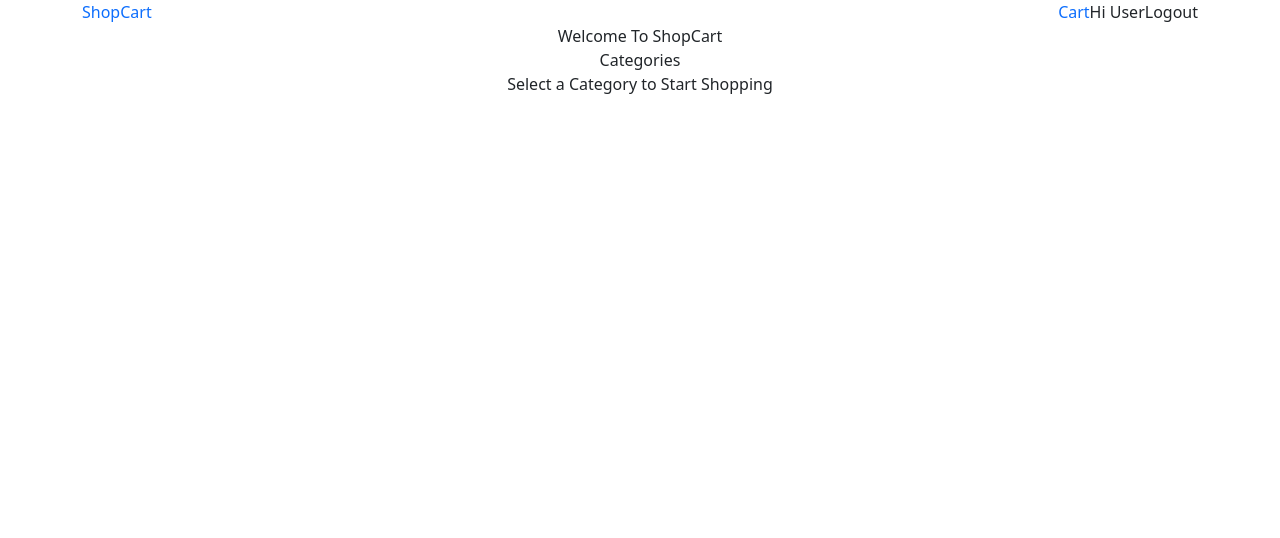
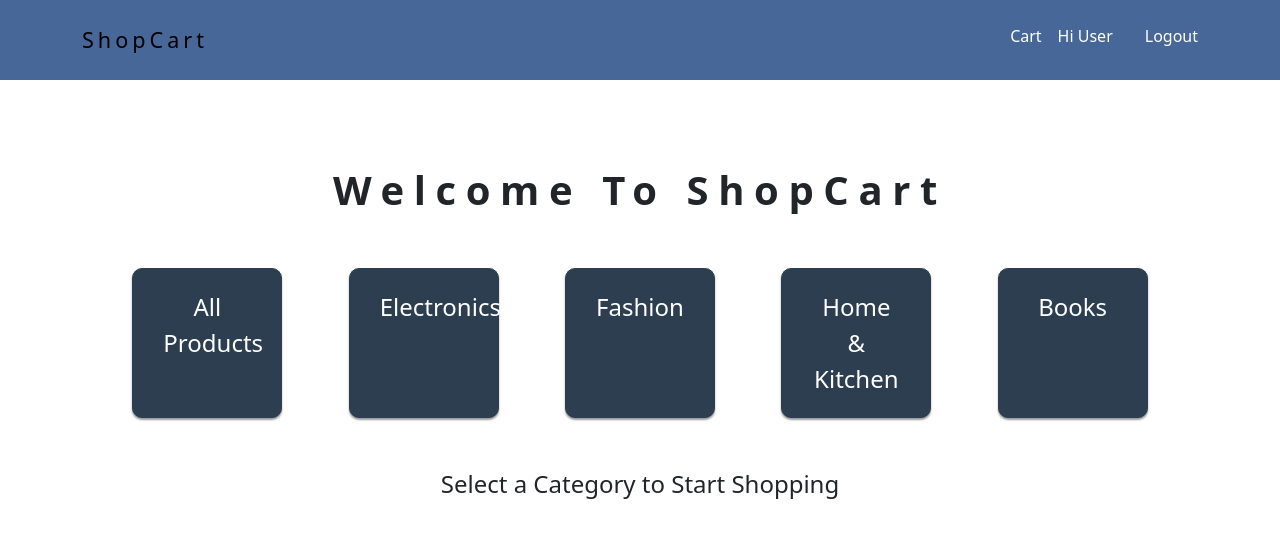
Before and after one commit to suhaibk9/ECommerce_JS, a plain HTML site: page index.html in a window 1280 px wide. Drawn offline with nearby package versions, Linux system fonts and the light colour scheme.

Commit message:
Added Styling To Categories

```diff
--- a/common.css
+++ b/common.css
@@ -0,0 +1,34 @@
+:root {
+  --blue-gray: #486799;
+  --pale-blue: #2c3e50;
+  --mid-gray:#999;
+  --jean-blue: #2c3e50;
+}
+#header {
+  background-color: var(--blue-gray);
+  color: white;
+  padding: 1.5rem 0;
+}
+#header .header-wrapper .logo {
+  font-size: 1.35rem;
+  line-height: 1.5;
+}
+#header .header-wrapper .logo a {
+  color: black;
+  letter-spacing: 4px;
+  text-decoration: none;
+}
+#header .header-wrapper .user-actions {
+  gap: 1rem;
+  cursor: pointer;
+}
+#header .header-wrapper .user-actions a {
+  color: white;
+  text-decoration: none;
+}
+#header .header-wrapper .user-actions a:hover {
+  text-decoration: underline !important;
+}
+#header .header-wrapper .user-actions #logoutBtn {
+  margin-left: 1rem;
+}
--- a/index.css
+++ b/index.css
@@ -0,0 +1,37 @@
+.home-title {
+  font-size: 2.5rem;
+  margin-top: 5rem;
+  letter-spacing: 0.6rem;
+  font-weight: 600;
+}
+.category-title {
+  font-size: 1.5rem;
+  margin-top: 3rem;
+}
+.category-list {
+  margin-top: 3rem;
+  display: flex;
+  gap: 1rem;
+  justify-content: space-evenly;
+}
+.category-item {
+  border: 1px solid var(--pale-blue);
+  box-shadow: 0px 2px 2px var(--mid-gray);
+  width: 150px;
+  background-color: var(--jean-blue);
+  padding: 20px 30px;
+  border-radius: 10px;
+  text-align: center;
+  min-height: 100px;
+  min-width: 140px; /* Fixed typo: 140x -> 140px */
+}
+.category-item a {
+  text-decoration: none;
+  color: white;
+  font-size: 1.5rem;
+  display: block;
+}
+.category-item:hover {
+  box-shadow: 0px 4px 4px var(--mid-gray);
+  transition: box-shadow 0.3s ease-in-out;
+}
--- a/index.html
+++ b/index.html
@@ -15,7 +15,7 @@
 <body>
     <div class="homePage">
         <!-- Header -->
-        <nav class="header">
+        <nav id="header">
             <div class="container">
                 <!--Navbar-->
                 <div class="row">
@@ -26,7 +26,7 @@
                             </a>
                         </div>
                         <div class="d-flex flex-row user-actions justify-content-evenly">
-                            <a href="cart.html" class="text-decoration-none">Cart</a>
+                            <a href="cart.html">Cart</a>
                             <div class="user-intro" id="userIntro">Hi User</div>
                             <div class="logout-btn" id="logoutBtn">Logout</div>
                         </div>
@@ -39,9 +39,12 @@
         <main class="container">
             <div class="row">
                 <div class="home-title text-center">Welcome To ShopCart</div>
-                <div class="category-list d-flex flex-row justify-content-center align-items-center" id="categoryList">
-                    <!--Categories-->
-                    Categories
+                <div class="category-list" id="categoryList">
+                    <div class="category-item"><a href="">All Products</a></div>
+                    <div class="category-item"><a href="">Electronics</a></div>
+                    <div class="category-item"><a href="">Fashion</a></div>
+                    <div class="category-item"><a href="">Home & Kitchen</a></div>
+                    <div class="category-item"><a href="">Books</a></div>
                 </div>
                 <div class="category-title text-center">Select a Category to Start Shopping</div>
             </div>
```
